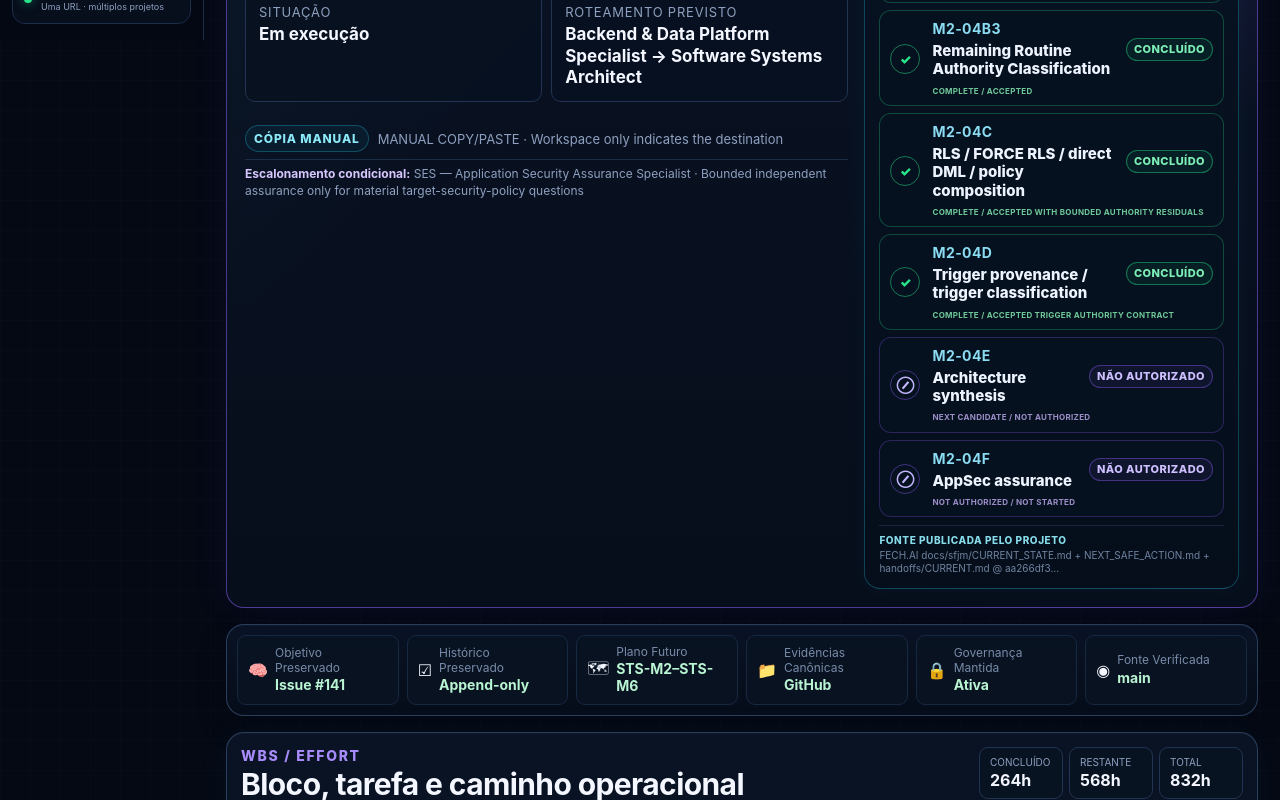
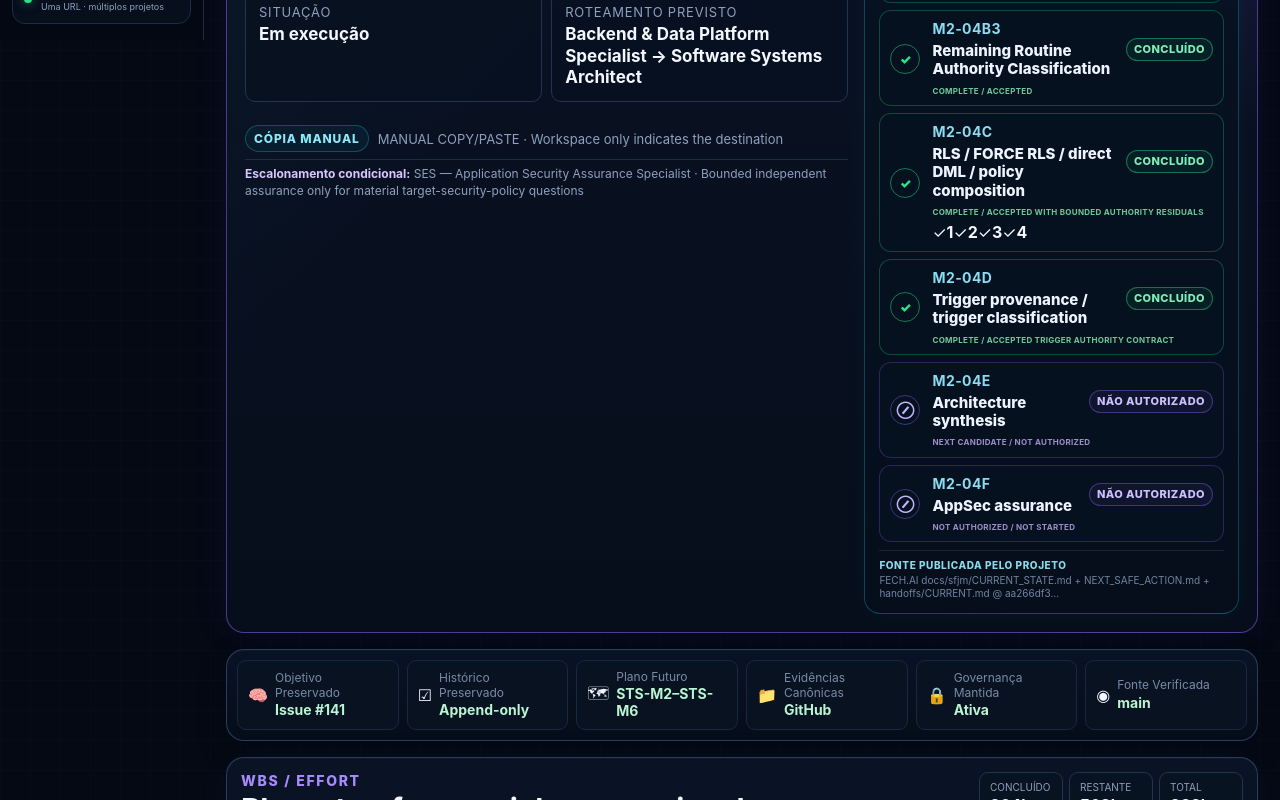
Before and after one commit to wagnerjfjunior/sfjm-workspace, a Next.js app: page / in a window 1280 px wide. Shown: the part 760-1560 px from the top of the page. Built offline with nearby package versions, Linux system fonts and the light colour scheme.

Commit message:
feat: preserve nested split history in task panel

```diff
--- a/components/WorkspaceHome.tsx
+++ b/components/WorkspaceHome.tsx
@@ -254,6 +254,20 @@ function TaskDecompositionPanel({
                 {decompositionStateLabel(item.state)}
               </span>
               <small className="decompositionCanonicalStatus">{item.status}</small>
+              {item.children?.length ? (
+                <div className="nestedDecomposition" aria-label={`Histórico de subetapas de ${item.id}`}>
+                  {item.children.map((child) => (
+                    <span
+                      className={`nestedDecompositionItem ${child.state.toLowerCase()}`}
+                      key={child.id}
+                      title={`${child.label} · ${child.status}`}
+                    >
+                      <span aria-hidden="true">{decompositionIcon(child.state)}</span>
+                      <strong>{child.id.replace(item.id, "") || child.id}</strong>
+                    </span>
+                  ))}
+                </div>
+              ) : null}
             </div>
           </li>
         ))}
```
